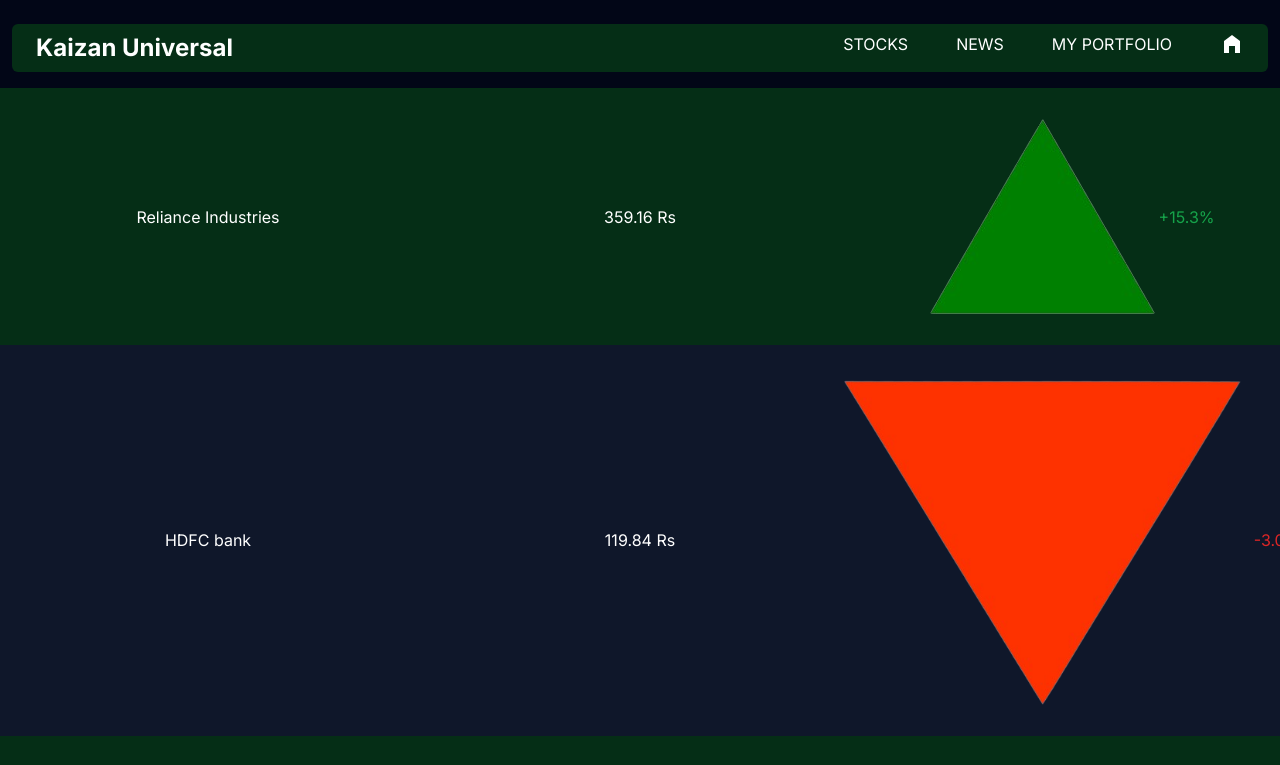
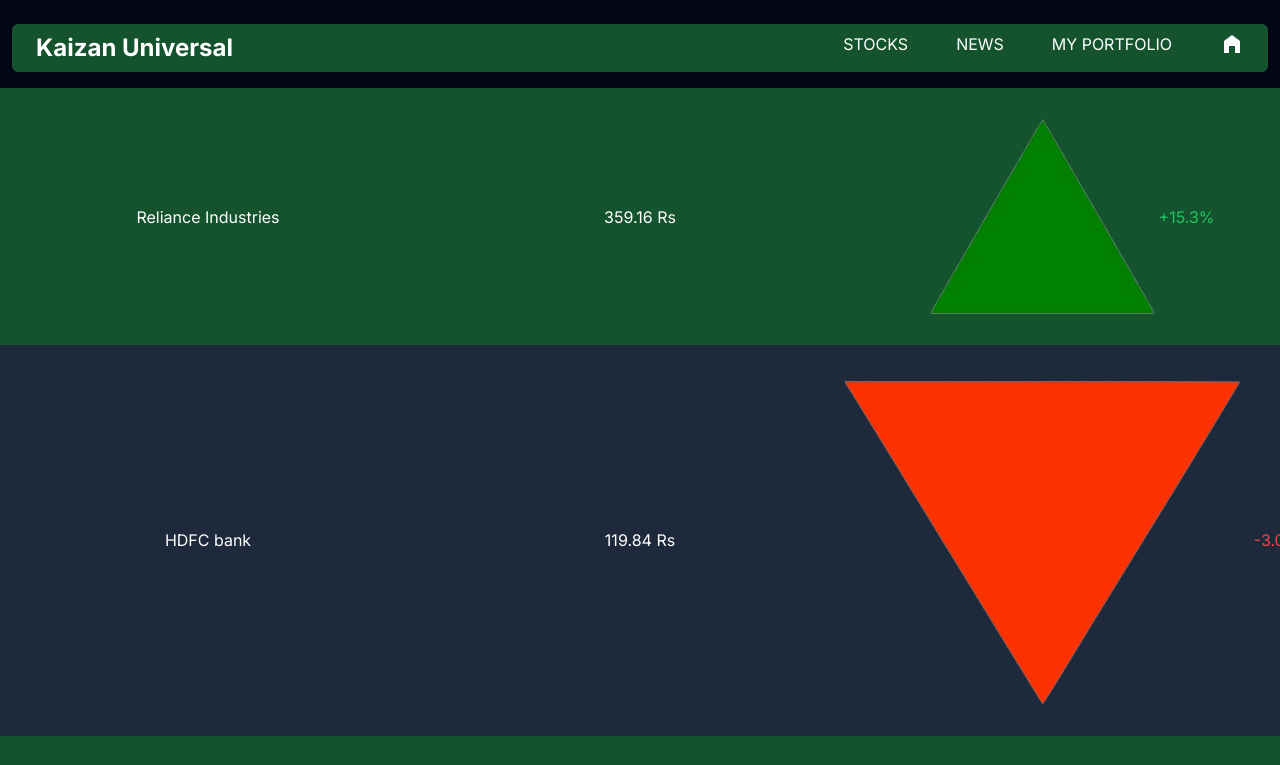
Before and after one commit to BhagatBhavya1/kaizen-universal, a Next.js app: page /user-stock in a window 1280 px wide. Shown: the top 765 px of the page. Built offline with nearby package versions, Linux system fonts and the light colour scheme.

Commit message:
ui update

```diff
--- a/components/Navbar.jsx
+++ b/components/Navbar.jsx
@@ -3,7 +3,7 @@ import { MdHomeFilled } from "react-icons/md";
 import Link from "next/link";
 export default function Navbar(){
     return (
-        <div className="bg-green-950 flex justify-between rounded-md px-6 py-2">
+        <div className="bg-green-900 flex justify-between rounded-md px-6 py-2">
             <div>
                 <h1 className="text-2xl text-white font-bold">Kaizan Universal</h1>
             </div>
--- a/components/NavbarBack.jsx
+++ b/components/NavbarBack.jsx
@@ -9,12 +9,6 @@ export default function Navbar(){
                 <h1 className="text-2xl text-white font-bold">Kaizan Universal</h1>
             </div>
             <div className="flex gap-12">
-                <Link href="/">
-                <div className="flex gap-1 justify-center items-center text-center">
-                <span className="text-lg text-white"><FaArrowLeft /></span>
-                <h1 className="text-2md text-white">BACK</h1>
-                </div>
-                </Link>
                 {navbar1.map((item,index)=>(
                     <Link href={item.route}>
                     <h1 className="text-md text-white">{item.name}</h1>
--- a/src/app/user-stock/page.tsx
+++ b/src/app/user-stock/page.tsx
@@ -10,7 +10,7 @@ export default function MyPortfolio() {
             </div>
             {UserStockData.map((item, index) => (
                 index%2!==0 ? (
-                    <div key={index} className="flex gap-4 gap-y-4 items-center text-center justify-between bg-slate-900 py-4 text-white">
+                    <div key={index} className="flex gap-4 gap-y-4 items-center text-center justify-between bg-slate-800 py-4 text-white">
                         <div className="w-1/3">
                             <h2>{item.stocks}</h2>
                         </div>
@@ -18,7 +18,7 @@ export default function MyPortfolio() {
                             <h2>{item.latest_price}</h2>
                         </div>
                         {item.up ? (
-                            <div className="w-1/3 text-green-600 flex items-center justify-center gap-1">
+                            <div className="w-1/3 text-green-500 flex items-center justify-center gap-1">
                             <Image
                             src="/tup.png"
                             alt="Example Image"
@@ -30,7 +30,7 @@ export default function MyPortfolio() {
                             <h2>+{item.state}</h2>
                         </div>
                         ) : (
-                            <div className="w-1/3 text-red-600 flex items-center justify-center gap-1">
+                            <div className="w-1/3 text-red-500 flex items-center justify-center gap-1">
                             <Image
                             src="/tdown.png"
                             alt="Example Image"
@@ -44,7 +44,7 @@ export default function MyPortfolio() {
                         )}
                     </div>
                 ) : (
-                    <div key={index} className="flex gap-4 gap-y-4 items-center text-center justify-between bg-green-950 py-4 text-white">
+                    <div key={index} className="flex gap-4 gap-y-4 items-center text-center justify-between bg-green-900 py-4 text-white">
                         <div className="w-1/3">
                             <h2>{item.stocks}</h2>
                         </div>
@@ -52,7 +52,7 @@ export default function MyPortfolio() {
                             <h2>{item.latest_price}</h2>
                         </div>
                         {item.up ? (
-                            <div className="w-1/3 text-green-600 flex items-center justify-center gap-1">
+                            <div className="w-1/3 text-green-500 flex items-center justify-center gap-1">
                             <Image
                             src="/tup.png"
                             alt="Example Image"
@@ -64,7 +64,7 @@ export default function MyPortfolio() {
                             <h2>+{item.state}</h2>
                         </div>
                         ) : (
-                            <div className="w-1/3 text-red-600 flex items-center justify-center gap-1">
+                            <div className="w-1/3 text-red-500 flex items-center justify-center gap-1">
                             <Image
                             src="/tdown.png"
                             alt="Example Image"
```
